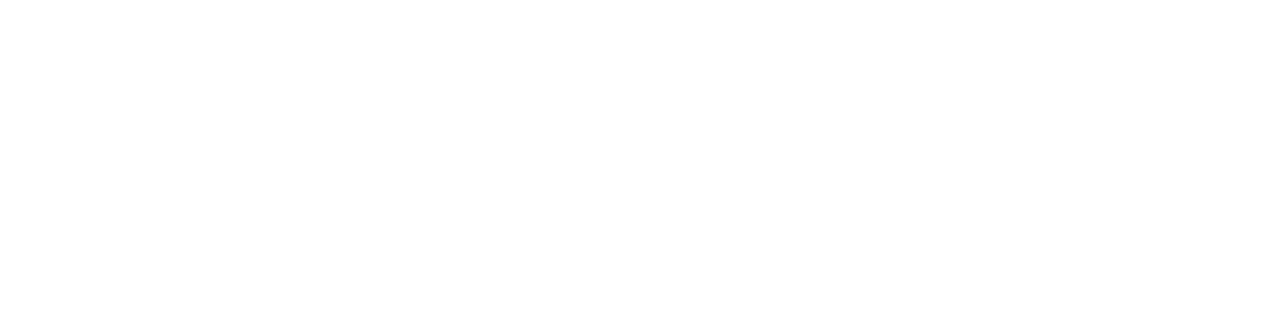
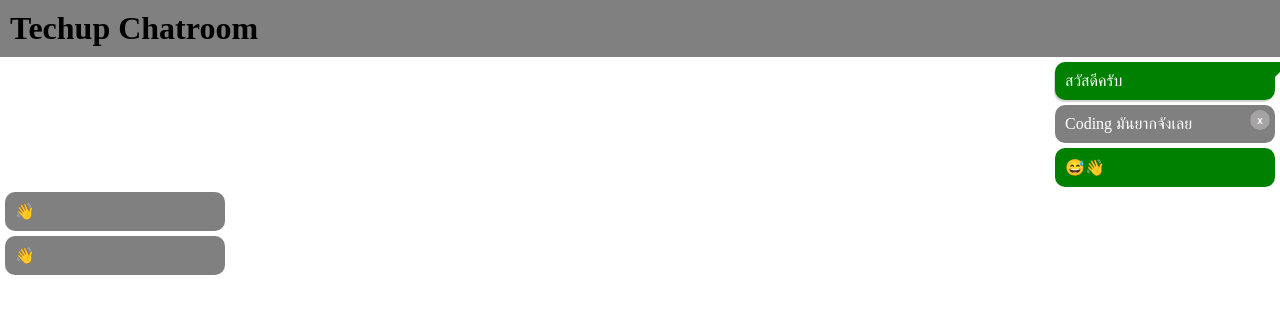
Before and after one commit to techupth/css-positioned-layout-fe-1-group-4, a website: page ex2-techup-chatroom/index.html in a window 1280 px wide. Drawn offline with Linux system fonts and the light colour scheme.

Commit message:
Blue's work final

```diff
--- a/ex1-bubble-tea-shop/style.css
+++ b/ex1-bubble-tea-shop/style.css
@@ -1,12 +1,12 @@
 body {
   font-family: Kanit;
-  margin: 0;
+  background-color: #1a1a1a;
 }
 .container {
   display: flex;
   justify-content: center;
   align-items: center;
-  height: 100vh;
+  margin: 30%;
   background-color: #1a1a1a;
 }
 
@@ -14,36 +14,51 @@ body {
   display: flex;
   justify-content: center;
   align-items: center;
-  border-radius:10px;
-  padding :10px;
+  padding: 160px 320px;
   background-color: rgb(246, 242, 242);
+  border-radius: 10px;
+  height: 5px;
+  width: 5px;
+  bottom: 100px;
+  top: 100px;
+  position: absolute;
+  }
+
+
+img{
+  display: block;
+  align-items: center;
+  justify-content: center;
+  position: relative;
+  padding: 250px;
+  border-radius: 10px;
 }
 
-.header1{
-  display: flex;
-  justify-content: end;
-  align-items: flex-end;
-  position:relative;
-  right: 620px;
-  top: 120px;
-  border-radius: 10px;
-  padding: 10px 10px;
-  color:azure;
-  text-shadow :2px2px black;
+h2{
+  background-color: grey;
+  color: white;
+  font-size: 24px;
+  font-weight: bold;
+  padding: 10px 20px;
+  position: absolute;
+  top: -5px;
+  left: 530px;
+  z-index: 0;
 
 }
 
-.header2{
-  display: flex;
+h3{
+  display: block;
+  padding: 10px 20px;
   align-items: center;
-  height: 30px;
-  width: 50px;
-  background-color: rgb(173, 173, 173);
-  position: relative;
-  bottom: 120px;
-  right: 340px;
-  padding: 0px;
-  font-size: 20px;
-  color: aliceblue;
+  justify-content: center;
+  position: absolute;
+  color: azure;
+  background-color: #413e3e;
+  left: 10px;
+  right: 160px;
+  bottom: -10px;
+  z-index: 0;
+
 
 }
--- a/ex2-techup-chatroom/index.html
+++ b/ex2-techup-chatroom/index.html
@@ -14,7 +14,25 @@
 </head>
 
 <body>
-  <!-- Start coding here -->
+  <div class="chatroom">
+    <h1>Techup Chatroom</h1>
+    <div class="message sent1">
+        <p>สวัสดีครับ</p>
+    </div>
+    <div class="message sent2">
+        <p>Coding มันยากจังเลย</p>
+        <button id="closeButton">x</button>
+    </div>
+    <div class="message sent3">
+        <p>😅👋</p>
+    </div>
+    <div class="message received1">
+        <p>👋</p>
+    </div>
+    <div class="message received2">
+        <p>👋</p>
+    </div>
+</div>
 </body>
 
 </html>
--- a/ex2-techup-chatroom/style.css
+++ b/ex2-techup-chatroom/style.css
@@ -1 +1,82 @@
-/* Start coding here */
+
+* {
+    margin: 0;
+    padding: 0;
+    box-sizing: initial;
+}
+
+h1 {
+    color: black;
+    background-color: gray;
+    padding: 10px;
+}
+
+.message {
+    padding: 10px;
+    margin: 5px;
+    max-width: 200px;
+}
+
+.received1, .received2{
+   background-color: grey;
+   color: white;
+   border-radius: 10px;
+}
+
+.sent1, .sent2, .sent3 {
+    border-radius: 10px;
+    display: flex;
+    flex-direction: column;
+    justify-content: flex-end;
+    margin-left: auto;
+}
+
+.sent1, .sent3 {
+    background-color: green;
+    color:white;
+    order: 1;
+}
+
+.sent1{
+    border-top-right-radius: 0px;
+    box-shadow: -1px 2px 0px #D4D4D4;
+}
+
+.sent2 {
+   background-color: gray;
+   color:white;
+}
+
+.sent1:after {
+    content: ' ';
+	position: absolute;
+	width: 0;
+	height: 0;
+    left: auto;
+	right: -10px;
+    top: 62px;
+	bottom: auto;
+	border: 20px solid;
+	border-color: green
+    transparent transparent transparent;
+}
+
+
+#closeButton {
+    width: 20px;
+    height: 20px;
+    border-radius: 50%;
+    border: none;
+    background-color: #c5c2c288;
+    color: #fff;
+    font-weight: bold;
+    font-size: 10px;
+    cursor: pointer;
+    transition: background-color 0.3s ease;
+    position: absolute;
+    left: auto;
+    bottom: auto;
+    right: 10px;
+    top: 110px;
+
+  }
```
Also changed, not shown: ex1-bubble-tea-shop/index.html (+3 -7 lines).
